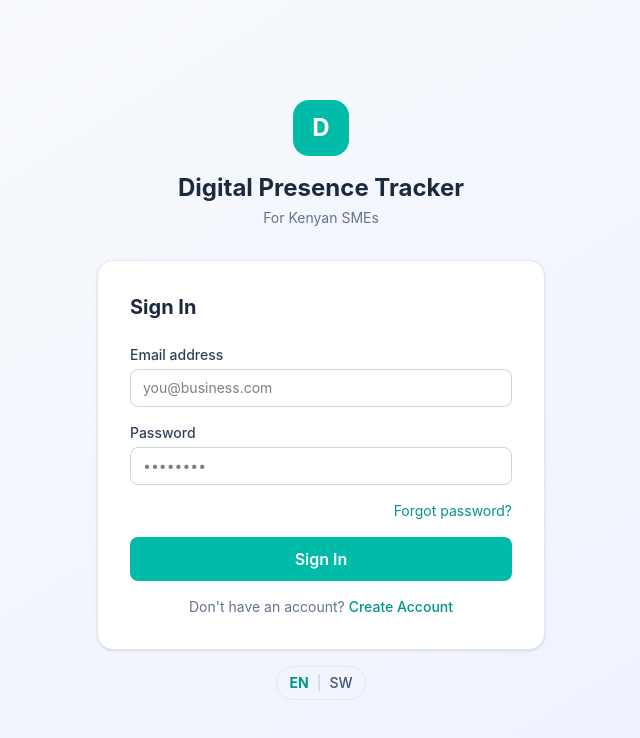
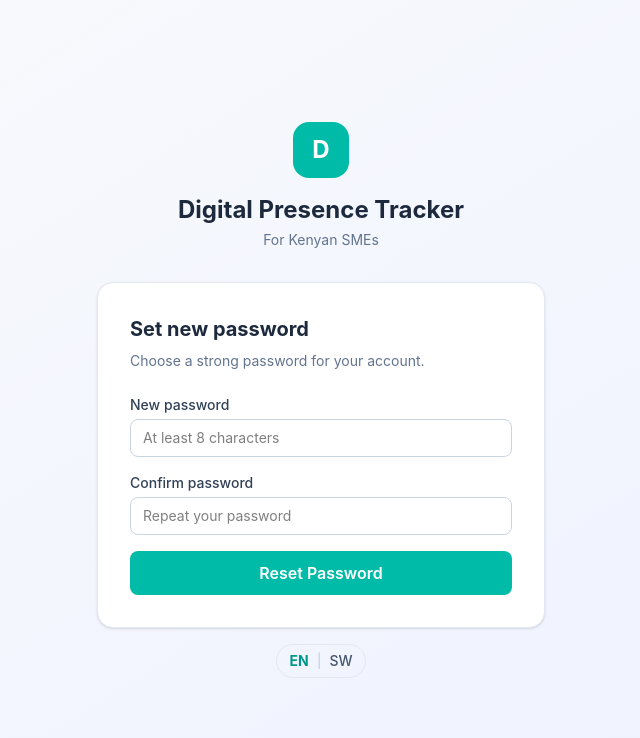
Before and after one commit to Njela/DPT-, a React (Vite) app: page /reset-password in a window 1280 px wide. Before the commit this address led to /login. Shown: the top 738 px of the page, without its empty margins (319-959 px from the left). Built offline with nearby package versions, Linux system fonts and the light colour scheme.

Commit message:
feat: forgot password and reset password pages complete

```diff
--- a/src/App.tsx
+++ b/src/App.tsx
@@ -1,14 +1,18 @@
 import { BrowserRouter, Routes, Route, Navigate } from 'react-router-dom'
-import LoginPage    from './pages/auth/LoginPage'
-import RegisterPage from './pages/auth/RegisterPage'
+import LoginPage          from './pages/auth/LoginPage'
+import RegisterPage       from './pages/auth/RegisterPage'
+import ForgotPasswordPage from './pages/auth/ForgotPasswordPage'
+import ResetPasswordPage  from './pages/auth/ResetPasswordPage'
 
 export default function App() {
   return (
     <BrowserRouter>
       <Routes>
-        <Route path='/login'    element={<LoginPage />} />
-        <Route path='/register' element={<RegisterPage />} />
-        <Route path='*'         element={<Navigate to='/login' replace />} />
+        <Route path='/login'           element={<LoginPage />} />
+        <Route path='/register'        element={<RegisterPage />} />
+        <Route path='/forgot-password' element={<ForgotPasswordPage />} />
+        <Route path='/reset-password'  element={<ResetPasswordPage />} />
+        <Route path='*'                element={<Navigate to='/login' replace />} />
       </Routes>
     </BrowserRouter>
   )
--- /dev/null
+++ b/src/pages/auth/ForgotPasswordPage.tsx
@@ -0,0 +1,85 @@
+import { useState } from 'react'
+import { useTranslation } from 'react-i18next'
+import { Link } from 'react-router-dom'
+import { AuthLayout } from '../../components/layout/AuthLayout'
+
+export default function ForgotPasswordPage() {
+  const { t } = useTranslation()
+  const [email, setEmail]     = useState('')
+  const [loading, setLoading] = useState(false)
+  const [sent, setSent]       = useState(false)
+  const [error, setError]     = useState('')
+
+  const handleSubmit = async (e: React.FormEvent) => {
+    e.preventDefault()
+    if (!email) { setError(t('common.required')); return }
+    setLoading(true)
+    setError('')
+    // Role 4 will replace with: await authApi.forgotPassword(email)
+    setTimeout(() => { setLoading(false); setSent(true) }, 1000)
+  }
+
+  return (
+    <AuthLayout>
+      {sent ? (
+        /* Success state */
+        <div className='text-center py-4'>
+          <div className='w-14 h-14 bg-teal-100 rounded-full flex items-center justify-center mx-auto mb-4'>
+            <span className='text-teal-600 text-2xl'>✓</span>
+          </div>
+          <h2 className='text-xl font-bold text-slate-800 mb-2'>Check your email</h2>
+          <p className='text-slate-500 text-sm mb-6'>
+            We sent a password reset link to <strong>{email}</strong>
+          </p>
+          <Link
+            to='/login'
+            className='text-teal-600 hover:underline text-sm font-medium'
+          >
+            ← Back to Sign In
+          </Link>
+        </div>
+      ) : (
+        /* Form state */
+        <>
+          <h2 className='text-xl font-bold text-slate-800 mb-2'>
+            Forgot password?
+          </h2>
+          <p className='text-slate-500 text-sm mb-6'>
+            Enter your email and we'll send you a reset link.
+          </p>
+
+          <form onSubmit={handleSubmit} className='space-y-4'>
+            <div>
+              <label className='block text-sm font-medium text-slate-700 mb-1'>
+                {t('auth.email')}
+              </label>
+              <input
+                type='email'
+                value={email}
+                onChange={e => setEmail(e.target.value)}
+                placeholder='you@business.com'
+                className='w-full px-3 py-2 border border-slate-300 rounded-lg focus:ring-2 focus:ring-teal-400 focus:border-transparent outline-none transition-all text-sm'
+              />
+            </div>
+
+            {error && <p className='text-red-500 text-xs'>{error}</p>}
+
+            <button
+              type='submit'
+              disabled={loading}
+              className='w-full py-2.5 bg-teal-500 hover:bg-teal-600 text-white font-semibold rounded-lg transition-colors disabled:opacity-50'
+            >
+              {loading ? t('common.loading') : 'Send Reset Link'}
+            </button>
+          </form>
+
+          <p className='text-center text-sm text-slate-500 mt-4'>
+            <Link to='/login' className='text-teal-600 hover:underline font-medium'>
+              ← {t('common.back')} to Sign In
+            </Link>
+          </p>
+        </>
+      )}
+    </AuthLayout>
+  )
+}
--- /dev/null
+++ b/src/pages/auth/ResetPasswordPage.tsx
@@ -0,0 +1,93 @@
+import { useState } from 'react'
+import { useTranslation } from 'react-i18next'
+import { Link } from 'react-router-dom'
+import { AuthLayout } from '../../components/layout/AuthLayout'
+
+export default function ResetPasswordPage() {
+  const { t } = useTranslation()
+  const [password, setPassword]   = useState('')
+  const [confirm, setConfirm]     = useState('')
+  const [loading, setLoading]     = useState(false)
+  const [done, setDone]           = useState(false)
+  const [error, setError]         = useState('')
+
+  const handleSubmit = async (e: React.FormEvent) => {
+    e.preventDefault()
+    if (!password || !confirm) { setError(t('common.required')); return }
+    if (password.length < 8)   { setError('Password must be at least 8 characters'); return }
+    if (password !== confirm)  { setError('Passwords do not match'); return }
+    setLoading(true)
+    setError('')
+    // Role 4 will replace with: await authApi.resetPassword(token, password)
+    setTimeout(() => { setLoading(false); setDone(true) }, 1000)
+  }
+
+  const inputClass = 'w-full px-3 py-2 border border-slate-300 rounded-lg focus:ring-2 focus:ring-teal-400 focus:border-transparent outline-none transition-all text-sm'
+
+  return (
+    <AuthLayout>
+      {done ? (
+        <div className='text-center py-4'>
+          <div className='w-14 h-14 bg-teal-100 rounded-full flex items-center justify-center mx-auto mb-4'>
+            <span className='text-teal-600 text-2xl'>✓</span>
+          </div>
+          <h2 className='text-xl font-bold text-slate-800 mb-2'>Password updated!</h2>
+          <p className='text-slate-500 text-sm mb-6'>
+            Your password has been reset successfully.
+          </p>
+          <Link
+            to='/login'
+            className='w-full block py-2.5 bg-teal-500 hover:bg-teal-600 text-white font-semibold rounded-lg transition-colors text-center text-sm'
+          >
+            Sign In
+          </Link>
+        </div>
+      ) : (
+        <>
+          <h2 className='text-xl font-bold text-slate-800 mb-2'>Set new password</h2>
+          <p className='text-slate-500 text-sm mb-6'>
+            Choose a strong password for your account.
+          </p>
+
+          <form onSubmit={handleSubmit} className='space-y-4'>
+            <div>
+              <label className='block text-sm font-medium text-slate-700 mb-1'>
+                New password
+              </label>
+              <input
+                type='password'
+                value={password}
+                onChange={e => setPassword(e.target.value)}
+                placeholder='At least 8 characters'
+                className={inputClass}
+              />
+            </div>
+
+            <div>
+              <label className='block text-sm font-medium text-slate-700 mb-1'>
+                Confirm password
+              </label>
+              <input
+                type='password'
+                value={confirm}
+                onChange={e => setConfirm(e.target.value)}
+                placeholder='Repeat your password'
+                className={inputClass}
+              />
+            </div>
+
+            {error && <p className='text-red-500 text-xs'>{error}</p>}
+
+            <button
+              type='submit'
+              disabled={loading}
+              className='w-full py-2.5 bg-teal-500 hover:bg-teal-600 text-white font-semibold rounded-lg transition-colors disabled:opacity-50'
+            >
+              {loading ? t('common.loading') : 'Reset Password'}
+            </button>
+          </form>
+        </>
+      )}
+    </AuthLayout>
+  )
+}
```
